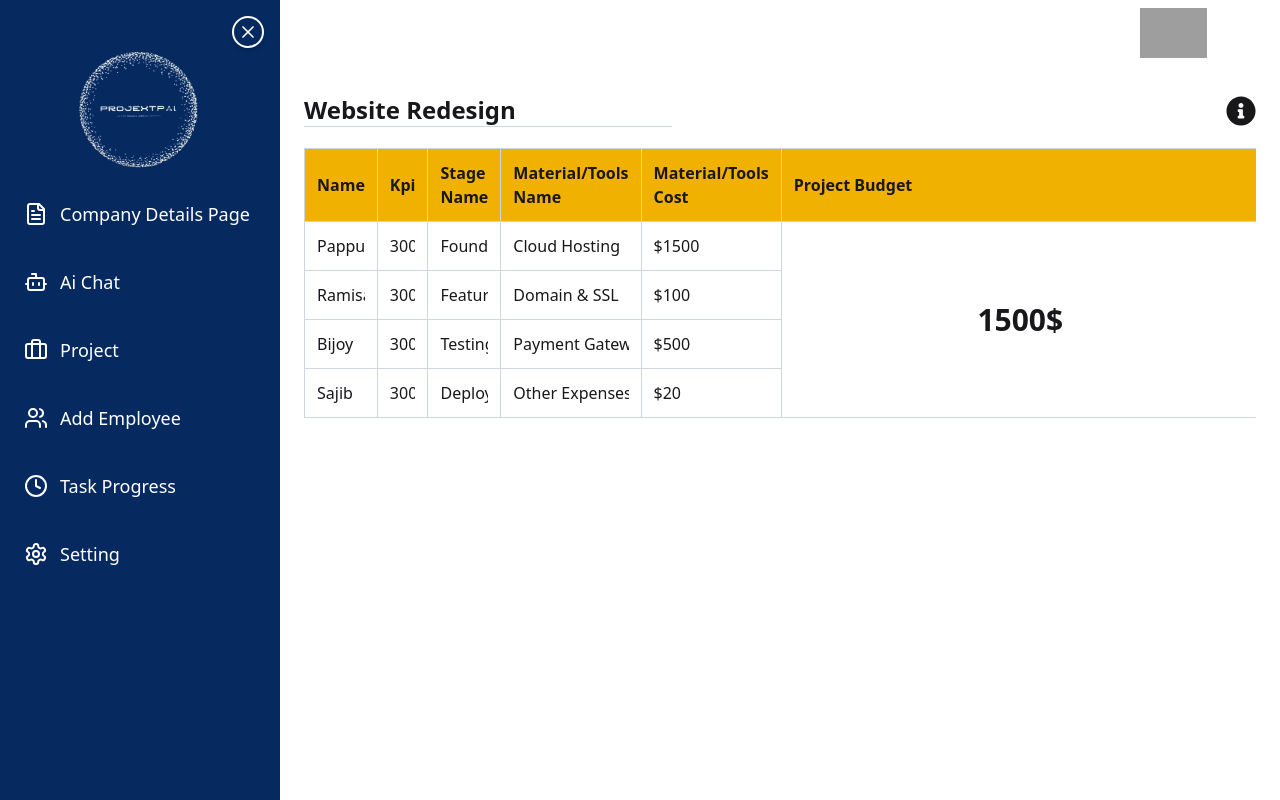
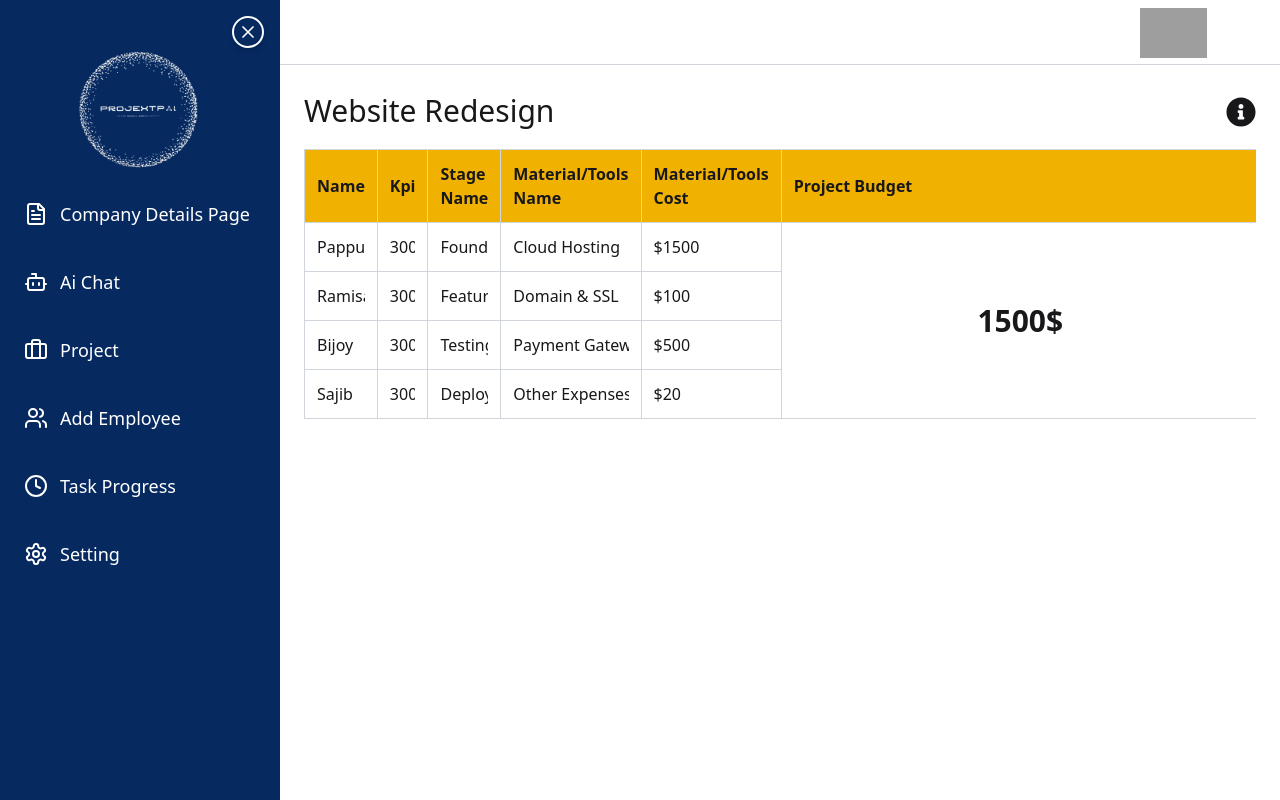
Before and after one commit to MohammedRasif/Sloukile, a React (Vite) app: page /dashboard/ProjectEdit in a window 1280 px wide. Built offline with nearby package versions, Linux system fonts and the light colour scheme; grey boxes are pictures that could not be loaded.

Commit message:
modify details edit page

```diff
--- a/src/component/DashboardPages/ProjectEdit.jsx
+++ b/src/component/DashboardPages/ProjectEdit.jsx
@@ -44,7 +44,6 @@ const ProjectEdit = () => {
     };
 
   const [projectBudget, setProjectBudget] = useState("1500$")
-  const [title, setTitle] = useState("Website Redesign")
 
   // Function to handle changes to table data
   const handleDataChange = (index, field, value) => {
@@ -54,15 +53,11 @@ const ProjectEdit = () => {
   }
 
   return (
-    <div className="p-6 mx-auto">
+   <div className="border-t border-gray-300">
+     <div className="p-6 mx-auto">
       <div className="flex justify-between items-center mb-4">
-        <h1 className="text-2xl font-bold">
-          <input
-            type="text"
-            value={title}
-            onChange={(e) => setTitle(e.target.value)}
-            className="bg-transparent border-b border-gray-300 focus:outline-none focus:border-yellow-500 w-full"
-          />
+        <h1 className="text-3xl font-[500]">
+        Website Redesign
         </h1>
         <div className="flex gap-2">
 
@@ -167,6 +162,7 @@ const ProjectEdit = () => {
         </table>
       </div>
     </div>
+   </div>
   )
 }
 
```
